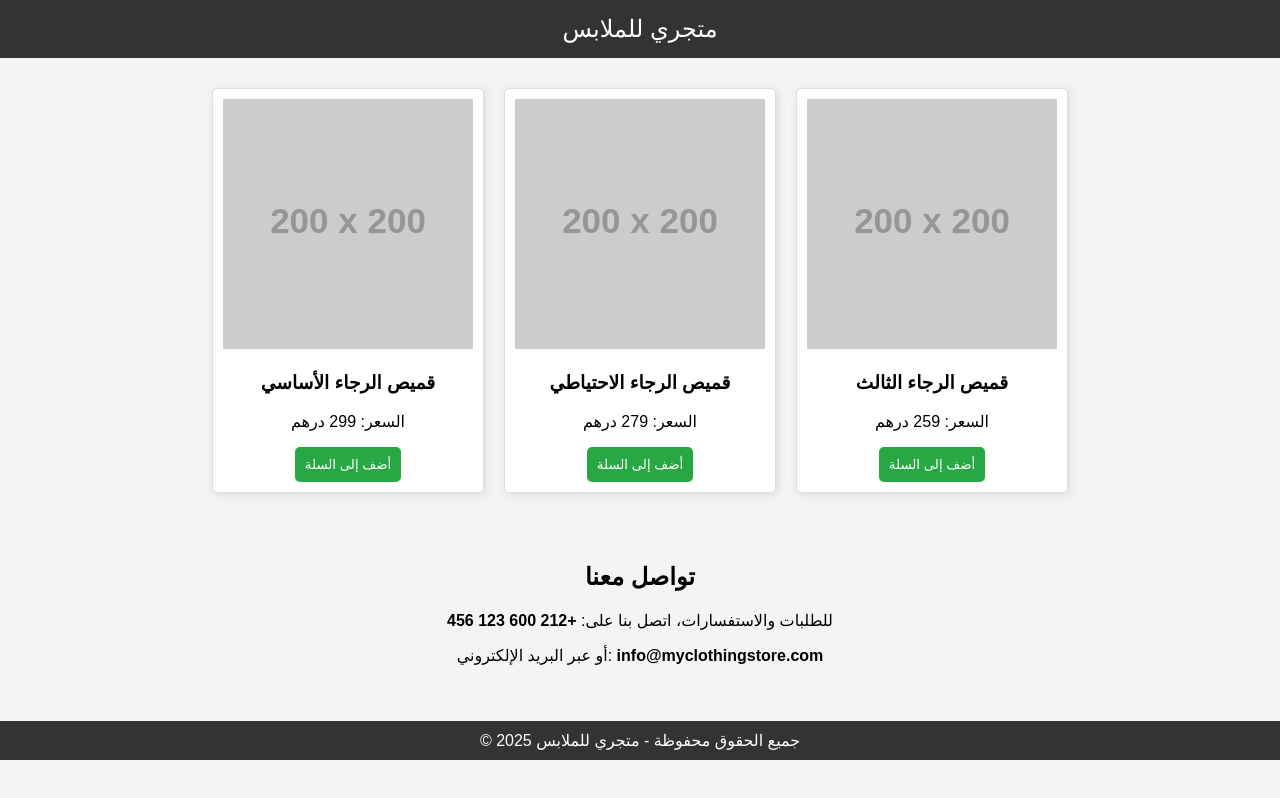
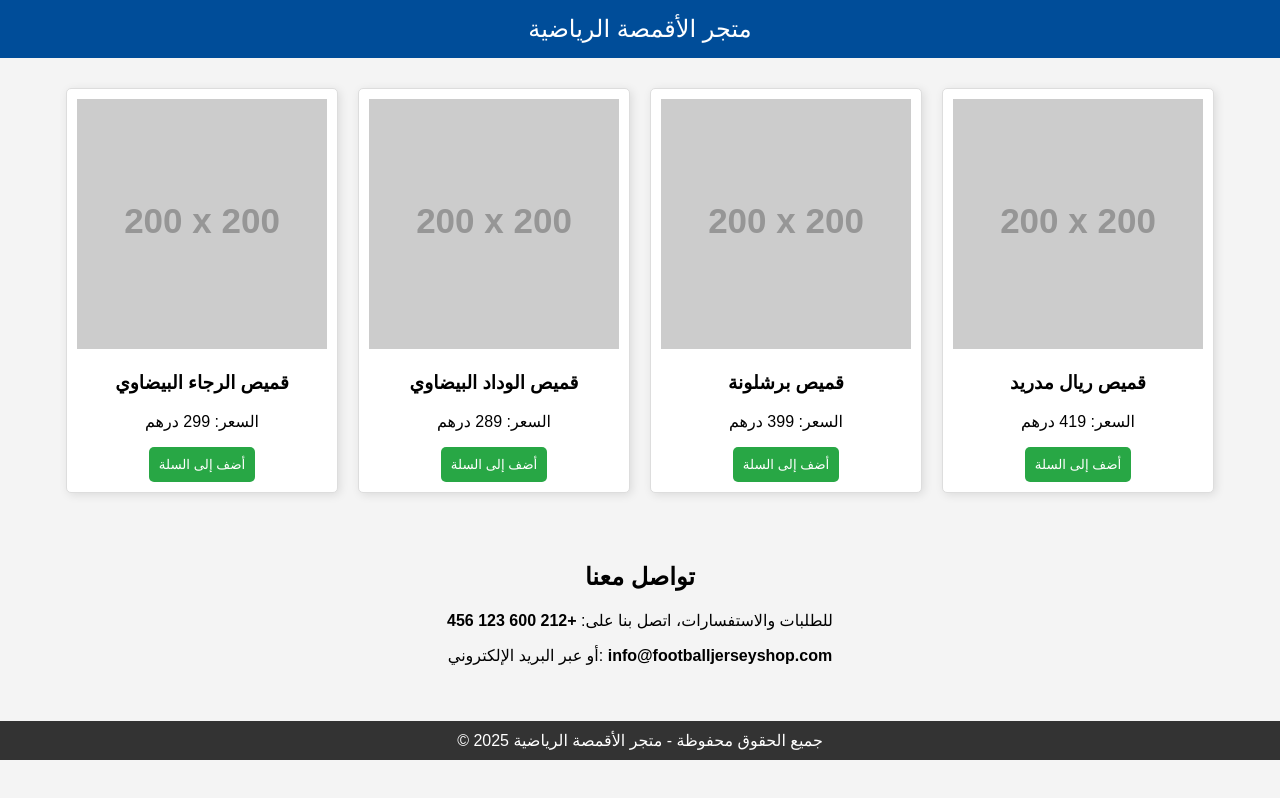
Before and after one commit to aymenbh4254/clothing-shop, a plain HTML site: page index.html in a window 1280 px wide. Drawn offline with Linux system fonts and the light colour scheme; placeholder pictures from the web are drawn by us.

Commit message:
Update index.html

```diff
--- a/index.html
+++ b/index.html
@@ -3,7 +3,7 @@
 <head>
     <meta charset="UTF-8">
     <meta name="viewport" content="width=device-width, initial-scale=1.0">
-    <title>متجري للملابس</title>
+    <title>متجر بيع الأقمصة الرياضية</title>
     <style>
         body {
             font-family: Arial, sans-serif;
@@ -13,7 +13,7 @@
             background: #f4f4f4;
         }
         header {
-            background: #333;
+            background: #004d99;
             color: white;
             padding: 15px;
             font-size: 24px;
@@ -63,24 +63,30 @@
     </style>
 </head>
 <body>
-    <header>متجري للملابس</header>
+    <header>متجر الأقمصة الرياضية</header>
     <div class="container">
         <div class="product">
-            <img src="https://via.placeholder.com/200" alt="قميص الرجاء الأساسي">
-            <h3>قميص الرجاء الأساسي</h3>
+            <img src="https://via.placeholder.com/200" alt="قميص الرجاء البيضاوي">
+            <h3>قميص الرجاء البيضاوي</h3>
             <p>السعر: 299 درهم</p>
             <button class="buy-button">أضف إلى السلة</button>
         </div>
         <div class="product">
-            <img src="https://via.placeholder.com/200" alt="قميص الرجاء الاحتياطي">
-            <h3>قميص الرجاء الاحتياطي</h3>
-            <p>السعر: 279 درهم</p>
+            <img src="https://via.placeholder.com/200" alt="قميص الوداد البيضاوي">
+            <h3>قميص الوداد البيضاوي</h3>
+            <p>السعر: 289 درهم</p>
             <button class="buy-button">أضف إلى السلة</button>
         </div>
         <div class="product">
-            <img src="https://via.placeholder.com/200" alt="قميص الرجاء الثالث">
-            <h3>قميص الرجاء الثالث</h3>
-            <p>السعر: 259 درهم</p>
+            <img src="https://via.placeholder.com/200" alt="قميص برشلونة">
+            <h3>قميص برشلونة</h3>
+            <p>السعر: 399 درهم</p>
+            <button class="buy-button">أضف إلى السلة</button>
+        </div>
+        <div class="product">
+            <img src="https://via.placeholder.com/200" alt="قميص ريال مدريد">
+            <h3>قميص ريال مدريد</h3>
+            <p>السعر: 419 درهم</p>
             <button class="buy-button">أضف إلى السلة</button>
         </div>
     </div>
@@ -88,11 +94,11 @@
     <div class="contact">
         <h2>تواصل معنا</h2>
         <p>للطلبات والاستفسارات، اتصل بنا على: <strong>+212 600 123 456</strong></p>
-        <p>أو عبر البريد الإلكتروني: <strong>info@myclothingstore.com</strong></p>
+        <p>أو عبر البريد الإلكتروني: <strong>info@footballjerseyshop.com</strong></p>
     </div>
 
     <footer>
-        &copy; 2025 جميع الحقوق محفوظة - متجري للملابس
+        &copy; 2025 جميع الحقوق محفوظة - متجر الأقمصة الرياضية
     </footer>
 </body>
 </html>
```
